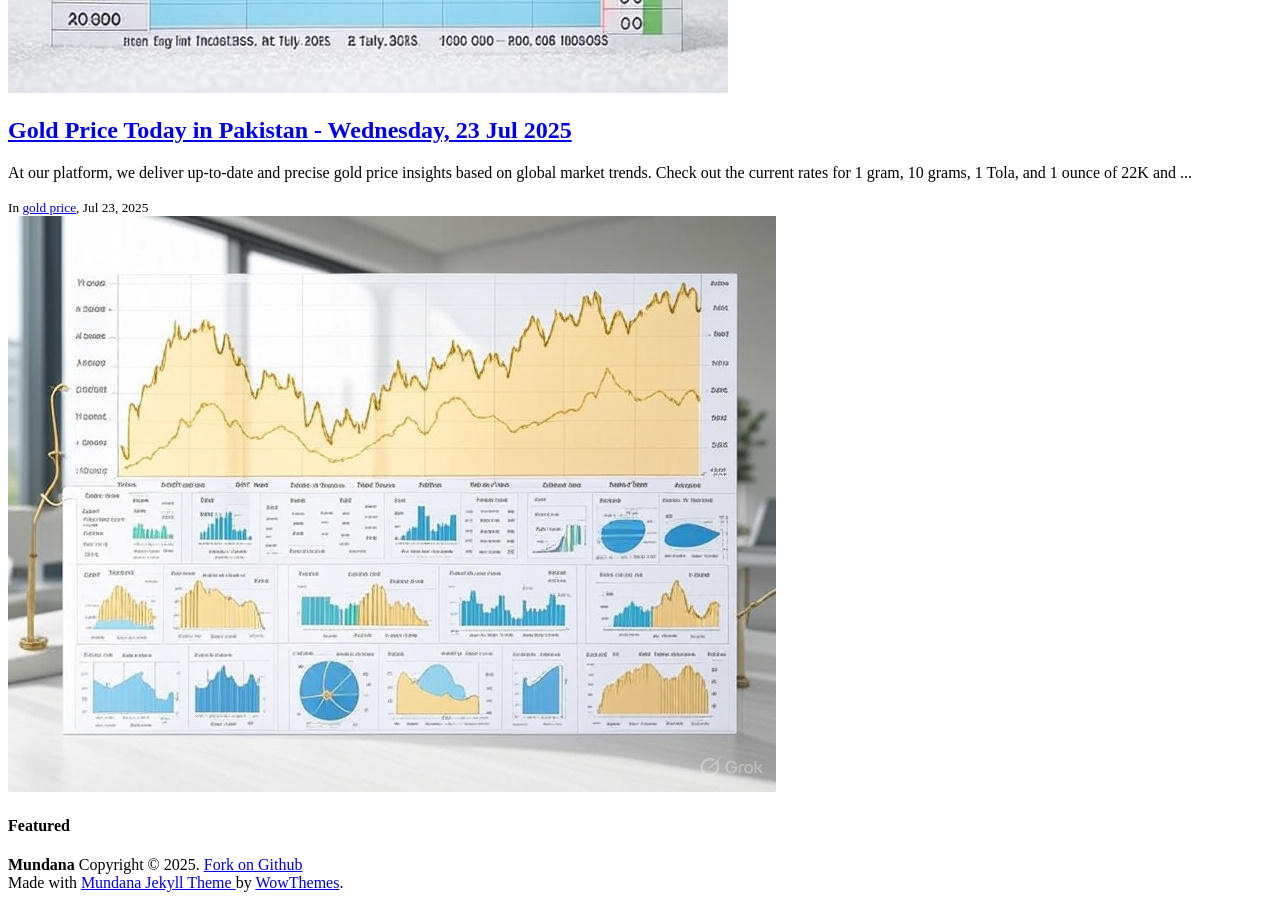
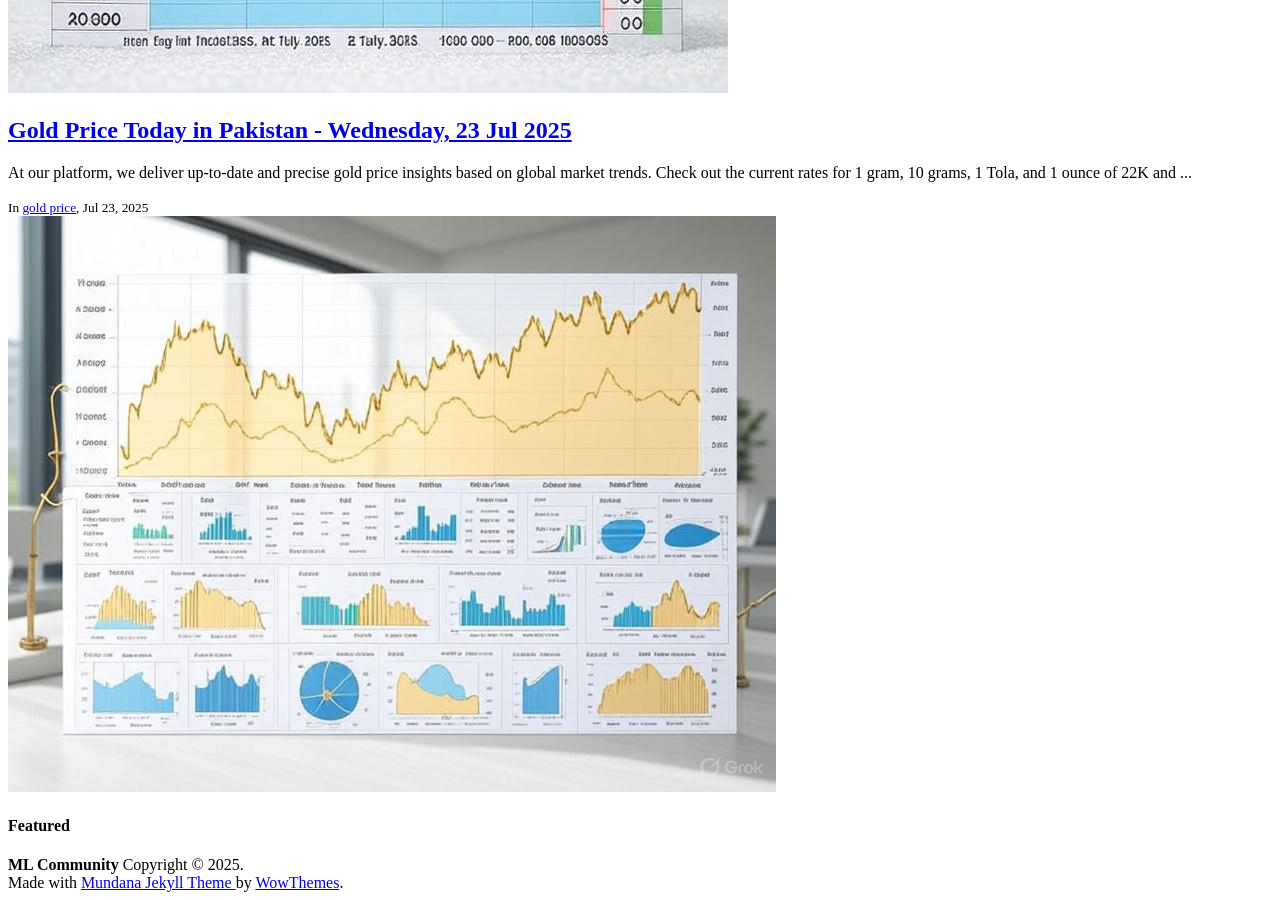
Before and after one commit to mlcom/mlcom.github.io, a Jekyll site: the page built from index.html, in a window 1280 px wide and 900 px high, scrolled down 2289 px. Built offline with Jekyll 4.4.1, drawn with Linux system fonts in a browser that asks for light colours; nearby versions of some CDN libraries; the list of posts is cut into pages by our own code.

Commit message:
Update default.html

```diff
--- a/_layouts/default.html
+++ b/_layouts/default.html
@@ -80,12 +80,8 @@
         <div class="container">
         <div class="row align-items-center justify-content-between">
             <div>
-                <span class="navbar-brand mr-2 mb-0"><strong>Mundana</strong></span>
+                <span class="navbar-brand mr-2 mb-0"><strong>ML Community</strong></span>
                 <span>Copyright © <script>document.write(new Date().getFullYear())</script>.</span>
-
-                <!--  Github Repo Star Btn-->
-                <a class="text-dark ml-1" target="_blank" href="https://github.com/wowthemesnet/mundana-theme-jekyll"><i class="fab fa-github"></i> Fork on Github</a>
-
             </div>
             <div>
                 Made with <a target="_blank" class="text-dark font-weight-bold" href="https://www.wowthemes.net/mundana-jekyll-theme/"> Mundana Jekyll Theme </a> by <a class="text-dark" target="_blank" href="https://www.wowthemes.net">WowThemes</a>.
```
